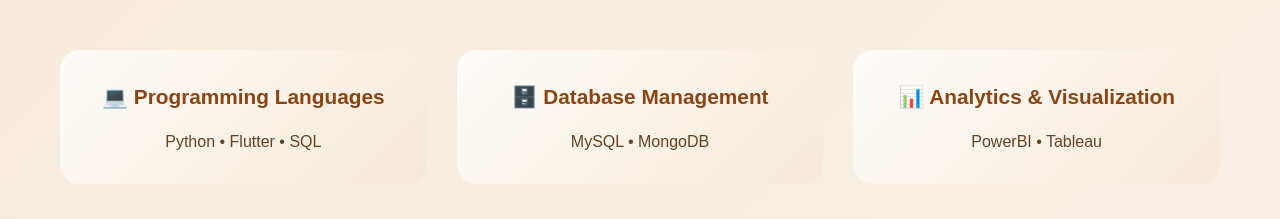
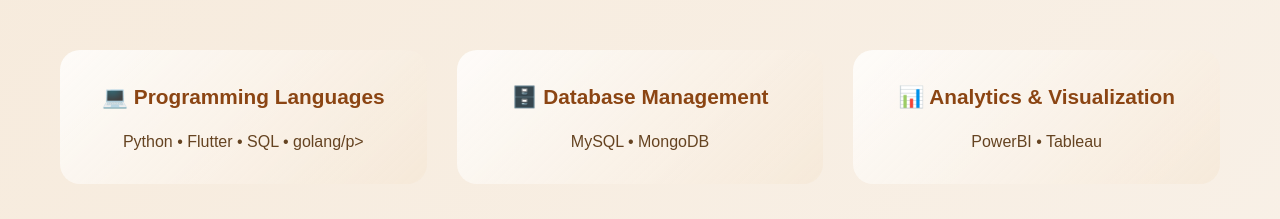
Before and after one commit to onlyspams/pf, a plain HTML site: page index.html in a window 1280 px wide. Shown: the part 2380-2599 px from the top of the page. Drawn offline with Linux system fonts and the light colour scheme.

Commit message:
Update index.html

```diff
--- a/index.html
+++ b/index.html
@@ -484,7 +484,7 @@
                 <div class="skill-category">
                     <h3 class="skill-title">💻 Programming Languages</h3>
                     <div class="skill-list">
-                        <p>Python • Flutter • SQL</p>
+                        <p>Python • Flutter • SQL • golang/p>
                     </div>
                 </div>
 
@@ -588,4 +588,5 @@
         });
     </script>
 </body>
+
 </html>
```
